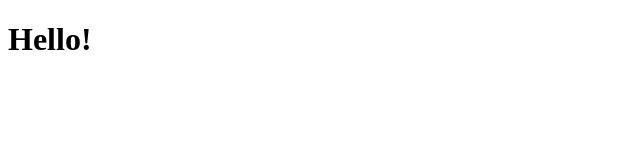
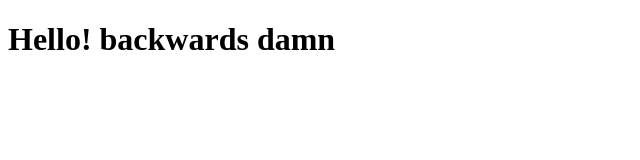
Before and after one commit to rhapsodyof/test, a plain HTML site: page site/index.html in a window 1280 px wide. Shown: the whole page, without its empty margins (0-640 px from the left). Drawn offline with Linux system fonts and the light colour scheme.

Commit message:
Small addition to our page content

```diff
--- a/site/index.html
+++ b/site/index.html
@@ -4,6 +4,6 @@
 	<title>Hello!</title>
 </head>
 <body>
-<h1>Hello!</h1>
+<h1>Hello! backwards damn</h1>
 </body>
 </html>
```
